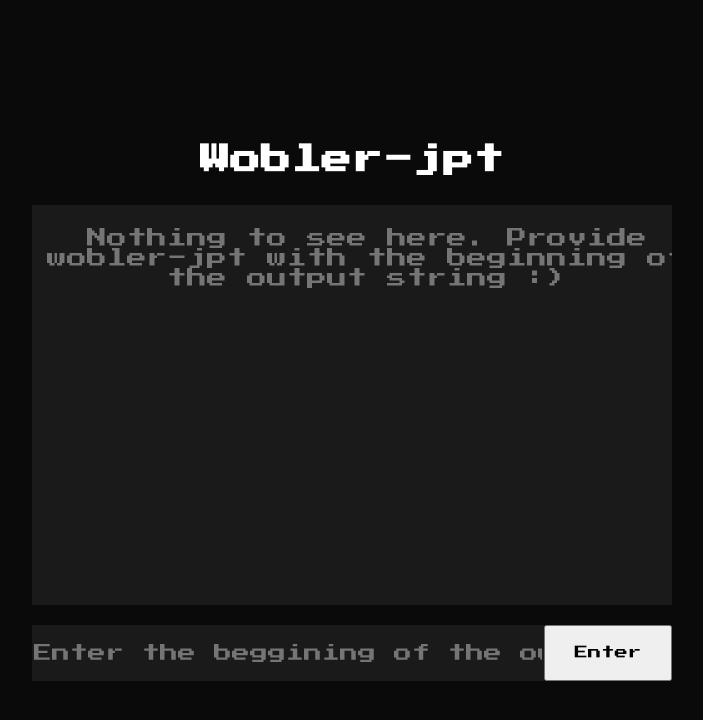
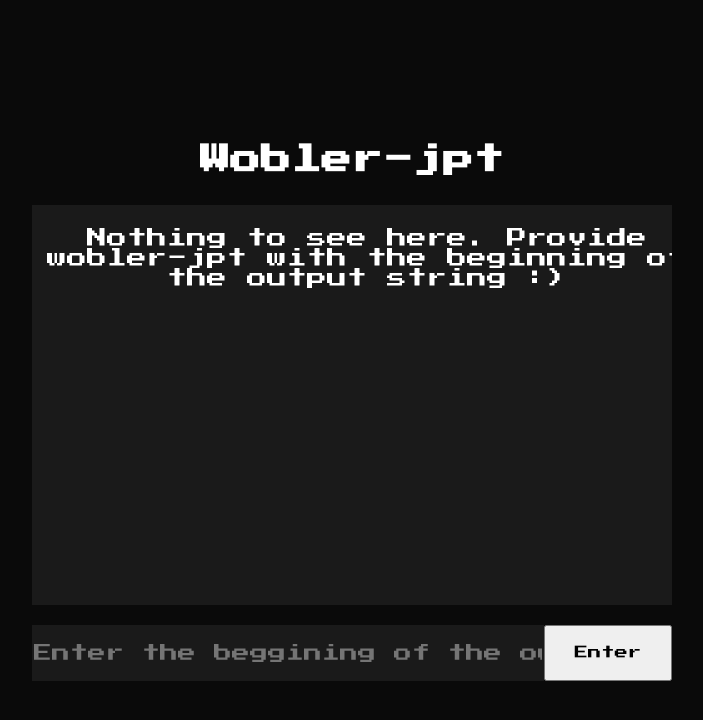
Before and after one commit to co4s1/woblerfront, a React (Create React App) app: page / in a window 1280 px wide. Shown: the top 720 px of the page, without its empty margins (288-991 px from the left). Built offline with nearby package versions, Linux system fonts and the light colour scheme.

Commit message:
scroll div

```diff
--- a/src/App.css
+++ b/src/App.css
@@ -88,7 +88,7 @@
 .outputtext{
   flex: 1;
   width: 100%;
-  color:#757575;
+  color:white;
   font-size:20px;
   margin:15px;
 }
```
